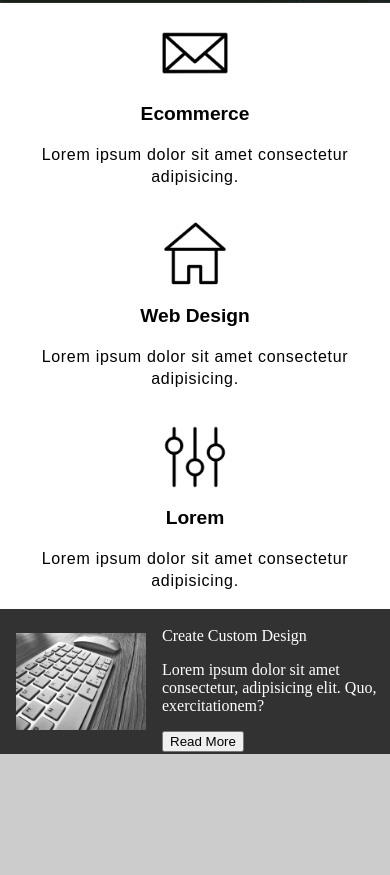
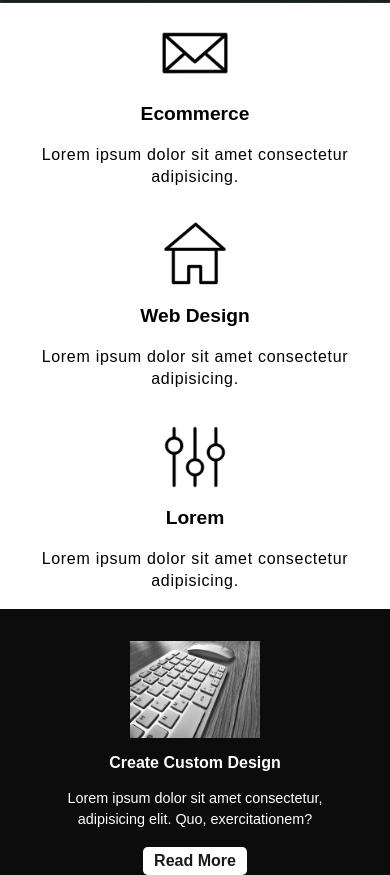
Before and after one commit to MariusZebrauskas/html-email, a plain HTML site: page index.html in a window 390 px wide. Shown: the part 357-1232 px from the top of the page. Before the commit the page ends 1111 px from the top, so only its background shows below. Drawn offline with Linux system fonts and the light colour scheme.

Commit message:
html + css

```diff
--- a/index.html
+++ b/index.html
@@ -66,6 +66,17 @@
         font-family: sans-serif;
         margin: 0 auto;
       }
+      .img {
+        padding: 1.5rem 1rem;
+      }
+      .td {
+        padding: 1.5rem 0rem;
+      }
+      .text-media {
+        font-size: 0.9rem;
+        line-height: 1.3rem;
+        text-align: left;
+      }
 
       @media only screen and (max-width: 400px) {
         .two-columns {
@@ -73,6 +84,24 @@
         }
         .three-cols img {
           width: 100px;
+        }
+        .media-on-mobile {
+          display: flex;
+          flex-direction: column;
+          justify-content: center;
+          align-items: center;
+        }
+        .img {
+          padding: 2rem 0 0 0;
+        }
+        .td {
+          padding: 0 0;
+        }
+        .text-media {
+          max-width: 300px;
+          text-align: center;
+          margin-top: 0;
+          margin-bottom: 1.1rem;
         }
       }
       @media only screen and (max-width: 700px) {
@@ -203,17 +232,29 @@
       <!-- TWO COLUMN SECTION -->
       <tr>
         <td>
-          <table style="width: 100%; ">
-            <tr style="background:#323232; color:#ffffff;" class="center position-midle">
+          <table style="width: 100%; font-family: sans-serif">
+            <tr
+              style="background: #0c0c0c; color: #ffffff"
+              class="center position-midle media-on-mobile"
+            >
               <td>
-                <img style="padding: 1.5rem 1rem" src="/img/keyboard.jpg" width="130" alt="" />
+                <img class="img" src="/img/keyboard.jpg" width="130" alt="" />
               </td>
-              <td  >
-                <p>Create Custom Design</p>
-                <p>
+              <td class="media-on-mobile td">
+                <p style="font-weight: bold">Create Custom Design</p>
+                <p class="text-media">
                   Lorem ipsum dolor sit amet consectetur, adipisicing elit. Quo, exercitationem?
                 </p>
-                <button>Read More</button>
+                <a
+                  style="
+                    background-color: #ffffff;
+                    color: #171a1b;
+                    padding: 0.3rem 0.7rem;
+                    border-radius: 0.3rem;
+                    font-weight: bold;
+                  "
+                  >Read More</a
+                >
               </td>
             </tr>
           </table>
```
